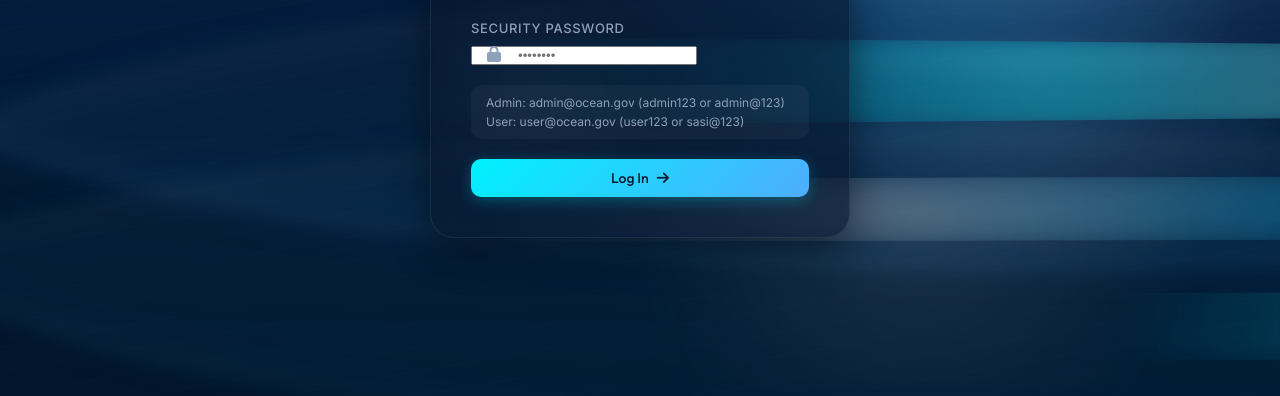
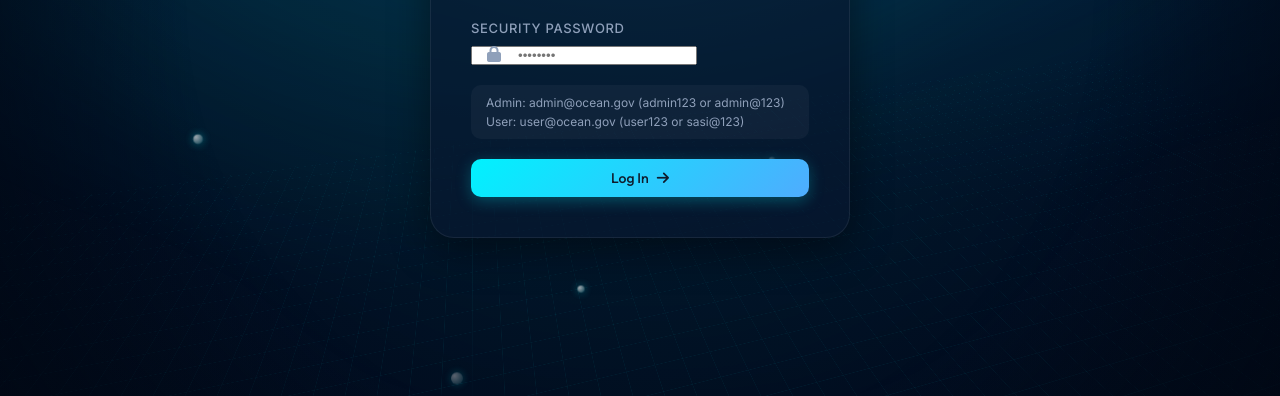
Before and after one commit to sasikumarsabbana-svg/Oceanservices, a website: page public/index.html in a window 1280 px wide. Shown: the part 404-800 px from the top of the page. Drawn offline with Linux system fonts and the light colour scheme.

Commit message:
UI Redesign: Add 3D Ocean Perspective Mesh, Depth Caustics, rising bioluminescent particles, and v4.0 cache busters

```diff
--- a/public/app.css
+++ b/public/app.css
@@ -98,98 +98,94 @@ body {
   position: relative;
 }
 
-/* Ocean video-like animated background */
-.ocean-video-bg {
+/* ==========================================================================
+   GLOBAL 3D OCEAN DEPTH BACKGROUND
+   ========================================================================== */
+.ocean-3d-bg {
   position: fixed;
   inset: 0;
   z-index: 0;
   overflow: hidden;
+  background: radial-gradient(circle at 50% 0%, #082d5a 0%, #031530 45%, #010a19 100%);
+}
+
+.ocean-3d-caustics {
+  position: absolute;
+  inset: 0;
   background:
-    radial-gradient(circle at 40% 18%, rgba(0, 180, 255, 0.28), transparent 14%),
-    radial-gradient(circle at 84% 10%, rgba(0, 116, 255, 0.18), transparent 18%),
-    linear-gradient(180deg, #05234c 0%, #041d44 22%, #021634 52%, #011025 100%);
-  background-size: 240% 240%, 210% 210%, cover;
-  animation: oceanFlow 26s ease-in-out infinite;
-}
-
-.ocean-video-bg::before,
-.ocean-video-bg::after {
-  content: "";
+    radial-gradient(ellipse at 30% 0%, rgba(0, 242, 254, 0.22) 0%, transparent 60%),
+    radial-gradient(ellipse at 75% 10%, rgba(0, 198, 255, 0.18) 0%, transparent 50%),
+    radial-gradient(circle at 50% 40%, rgba(0, 230, 118, 0.08) 0%, transparent 70%);
+  filter: blur(20px);
+  animation: causticsFloat 18s ease-in-out infinite alternate;
+}
+
+.ocean-3d-mesh-container {
+  position: absolute;
+  inset: -50%;
+  perspective: 600px;
+  pointer-events: none;
+  opacity: 0.35;
+}
+
+.ocean-3d-mesh-grid {
+  width: 200%;
+  height: 200%;
+  position: absolute;
+  top: 10%;
+  left: -50%;
+  background-image:
+    linear-gradient(90deg, rgba(0, 242, 254, 0.15) 1px, transparent 1px),
+    linear-gradient(0deg, rgba(0, 242, 254, 0.15) 1px, transparent 1px);
+  background-size: 60px 60px;
+  transform: rotateX(72deg) rotateZ(-15deg);
+  animation: meshWave 24s linear infinite;
+  transform-origin: center center;
+}
+
+.ocean-3d-particles {
   position: absolute;
   inset: 0;
   pointer-events: none;
 }
 
-.ocean-video-bg::before {
-  background: repeating-linear-gradient(
-    170deg,
-    rgba(255,255,255,0.05) 0,
-    rgba(255,255,255,0.05) 1px,
-    transparent 1px,
-    transparent 24px
-  );
-  opacity: 0.22;
-  animation: surfaceLines 7s linear infinite;
-}
-
-.ocean-video-bg::after {
-  background-image:
-    radial-gradient(circle at 20% 12%, rgba(144, 255, 255, 0.18), transparent 16%),
-    radial-gradient(circle at 72% 10%, rgba(125, 232, 255, 0.14), transparent 20%),
-    radial-gradient(circle at 42% 62%, rgba(255, 255, 255, 0.12), transparent 14%);
-  opacity: 0.72;
-  animation: softGlow 18s ease-in-out infinite alternate;
-}
-
-.ocean-wave {
+.p-bubble {
   position: absolute;
-  left: -35%;
-  width: 170%;
-  height: 58%;
-  background: linear-gradient(180deg, rgba(255,255,255,0.06), rgba(0,142,226,0.16));
-  opacity: 0.55;
   border-radius: 50%;
-  filter: blur(8px);
-  box-shadow: inset 0 0 60px rgba(255,255,255,0.1), 0 0 40px rgba(0,100,155,0.15);
-}
-
-.ocean-wave::before {
-  content: "";
-  position: absolute;
-  left: 10%;
-  right: 10%;
-  top: 14%;
-  height: 44%;
-  background: radial-gradient(circle at 50% 15%, rgba(255,255,255,0.8), transparent 30%);
-  opacity: 0.3;
-  filter: blur(4px);
-}
-
-.ocean-wave-1 {
-  top: 30%;
-  animation: waveMove1 18s ease-in-out infinite;
-}
-
-.ocean-wave-2 {
-  top: 50%;
-  animation: waveMove2 15s ease-in-out infinite;
-  opacity: 0.45;
-}
-
-.ocean-wave-3 {
-  top: 68%;
-  animation: waveMove3 12s ease-in-out infinite;
-  opacity: 0.38;
-}
-
-.ocean-video-overlay {
+  background: radial-gradient(circle at 30% 30%, rgba(255, 255, 255, 0.8), rgba(0, 242, 254, 0.2));
+  box-shadow: 0 0 12px rgba(0, 242, 254, 0.5);
+  animation: bubbleRise 16s infinite linear;
+}
+
+.p-bubble.p1 { width: 12px; height: 12px; left: 15%; animation-duration: 14s; animation-delay: 0s; }
+.p-bubble.p2 { width: 18px; height: 18px; left: 35%; animation-duration: 18s; animation-delay: 3s; }
+.p-bubble.p3 { width: 8px; height: 8px; left: 60%; animation-duration: 12s; animation-delay: 1s; }
+.p-bubble.p4 { width: 22px; height: 22px; left: 80%; animation-duration: 22s; animation-delay: 4s; }
+.p-bubble.p5 { width: 10px; height: 10px; left: 45%; animation-duration: 15s; animation-delay: 2s; }
+
+.ocean-vignette-overlay {
   position: absolute;
   inset: 0;
-  background: radial-gradient(circle at 50% 8%, rgba(255,255,255,0.16), transparent 18%),
-    linear-gradient(180deg, rgba(3, 25, 45, 0.18), rgba(4, 12, 24, 0.08));
+  background: radial-gradient(circle at 50% 50%, transparent 60%, rgba(1, 8, 20, 0.75) 100%);
   pointer-events: none;
-  opacity: 0.35;
-  animation: overlayPulse 20s ease-in-out infinite;
+}
+
+@keyframes causticsFloat {
+  0% { transform: scale(1) translateY(0); opacity: 0.7; }
+  50% { transform: scale(1.1) translateY(-20px); opacity: 0.95; }
+  100% { transform: scale(1) translateY(0); opacity: 0.7; }
+}
+
+@keyframes meshWave {
+  0% { background-position: 0 0; }
+  100% { background-position: 0 1200px; }
+}
+
+@keyframes bubbleRise {
+  0% { transform: translateY(110vh) scale(0.6); opacity: 0; }
+  20% { opacity: 0.8; }
+  80% { opacity: 0.8; }
+  100% { transform: translateY(-10vh) scale(1.2); opacity: 0; }
 }
 
 @keyframes surfaceLines {
--- a/public/index.html
+++ b/public/index.html
@@ -14,26 +14,25 @@
   <!-- FontAwesome for Premium Icons -->
   <link rel="stylesheet" href="https://cdnjs.cloudflare.com/ajax/libs/font-awesome/6.4.0/css/all.min.css">
   <!-- Core Application Stylesheet -->
-  <link rel="stylesheet" href="app.css?v=3.0">
+  <link rel="stylesheet" href="app.css?v=4.0">
 </head>
 
 <body>
 
-  <!-- GLOBAL BACKGROUND EFFECTS -->
-  <div class="ocean-video-bg">
-    <div class="ocean-wave ocean-wave-1"></div>
-    <div class="ocean-wave ocean-wave-2"></div>
-    <div class="ocean-wave ocean-wave-3"></div>
-    <div class="ocean-video-overlay"></div>
-  </div>
-
-  <!-- FLOWING WAVE ANIMATION (Aerial Ocean View) -->
-  <div class="flowing-waves-bg">
-    <div class="wave-line wave-line-1"></div>
-    <div class="wave-line wave-line-2"></div>
-    <div class="wave-line wave-line-3"></div>
-    <div class="wave-line wave-line-4"></div>
-    <div class="wave-line wave-line-5"></div>
+  <!-- GLOBAL 3D OCEAN DEPTH BACKGROUND -->
+  <div class="ocean-3d-bg">
+    <div class="ocean-3d-caustics"></div>
+    <div class="ocean-3d-mesh-container">
+      <div class="ocean-3d-mesh-grid"></div>
+    </div>
+    <div class="ocean-3d-particles">
+      <span class="p-bubble p1"></span>
+      <span class="p-bubble p2"></span>
+      <span class="p-bubble p3"></span>
+      <span class="p-bubble p4"></span>
+      <span class="p-bubble p5"></span>
+    </div>
+    <div class="ocean-vignette-overlay"></div>
   </div>
 
   <!-- TOAST NOTIFICATION CONTAINER -->
@@ -845,7 +844,7 @@
       </div>
 
       <!-- Script entry point -->
-      <script src="app.js?v=3.0"></script>
+      <script src="app.js?v=4.0"></script>
 </body>
 
 </html>
```
Also changed, not shown: dist/app.css, dist/index.html.
